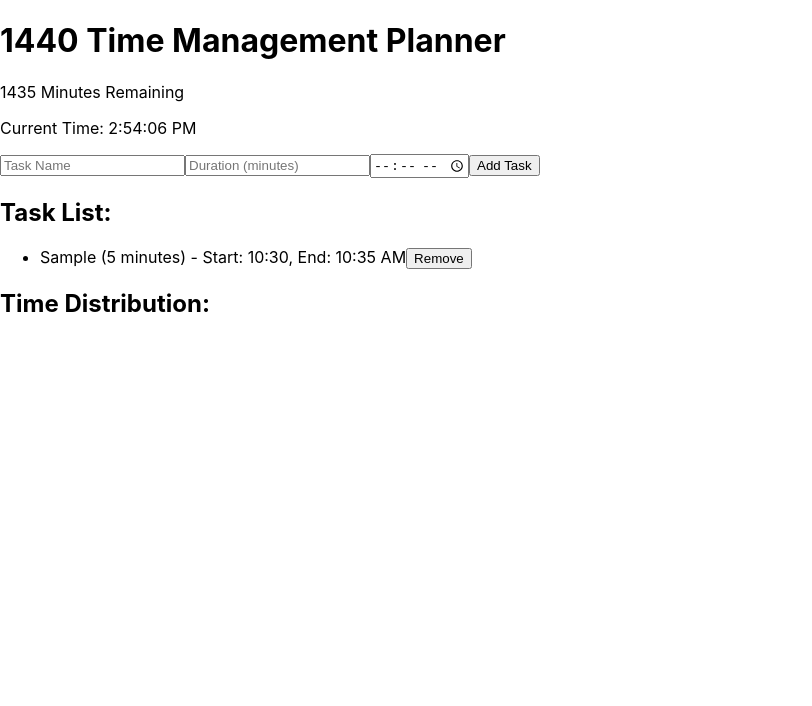
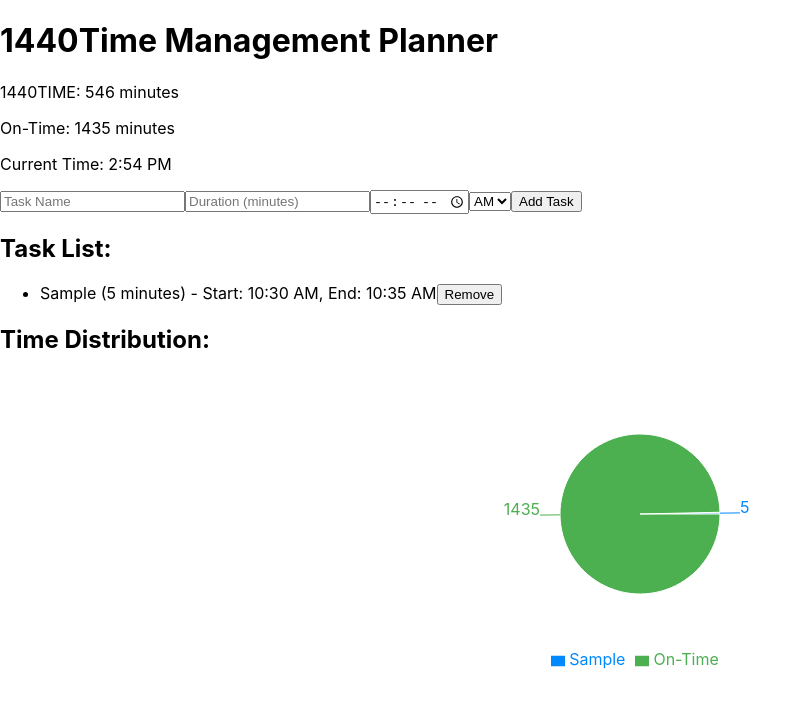
Before and after one commit to kmac1310/my-first-react-app, a React (Create React App) app: page / in a window 1280 px wide. Both pictures are taken after typing "Sample", "5", "10:30" into the empty fields and a click on the button "Add Task". Shown: the top 706 px of the page, without its empty margins (0-812 px from the left). Built offline with nearby package versions, Linux system fonts and the light colour scheme.

Commit message:
Added updated code for Time Management Planner with AM/PM selection and enhanced Pie chart

```diff
--- a/src/App.js
+++ b/src/App.js
@@ -3,33 +3,51 @@ import { PieChart, Pie, Cell, ResponsiveContainer, Legend, Tooltip } from 'recha
 
 const TimeManagementPlanner = () => {
   const [tasks, setTasks] = useState([]);
-  const [newTask, setNewTask] = useState({ name: '', duration: '', start: '' });
+  const [newTask, setNewTask] = useState({ name: '', duration: '', start: '', ampm: 'AM' });
   const [remainingMinutes, setRemainingMinutes] = useState(1440);
   const [currentTime, setCurrentTime] = useState('');
+  const [totalMinutesLeft, setTotalMinutesLeft] = useState(1440);
 
   const COLORS = ['#0088FE', '#00C49F', '#FFBB28', '#FF8042', '#8884D8', '#82ca9d', '#FF6663', '#E0FF4F', '#6B5B95', '#88B04B'];
+  const ON_TIME_COLOR = '#4CAF50';
 
   useEffect(() => {
     const timer = setInterval(() => {
-      setCurrentTime(new Date().toLocaleTimeString());
+      const now = new Date();
+      setCurrentTime(formatTime(now));
+      const minutesPassed = now.getHours() * 60 + now.getMinutes();
+      setTotalMinutesLeft(1440 - minutesPassed);
     }, 1000);
     return () => clearInterval(timer);
   }, []);
 
   useEffect(() => {
-    const totalMinutes = tasks.reduce((sum, task) => sum + parseInt(task.duration), 0);
-    setRemainingMinutes(1440 - totalMinutes);
+    const totalTaskMinutes = tasks.reduce((sum, task) => sum + parseInt(task.duration), 0);
+    setRemainingMinutes(1440 - totalTaskMinutes);
   }, [tasks]);
+
+  const formatTime = (date) => {
+    let hours = date.getHours();
+    const minutes = date.getMinutes().toString().padStart(2, '0');
+    const ampm = hours >= 12 ? 'PM' : 'AM';
+    hours = hours % 12;
+    hours = hours ? hours : 12;
+    return `${hours}:${minutes} ${ampm}`;
+  };
 
   const handleAddTask = () => {
     if (newTask.name && newTask.duration && newTask.start) {
       const duration = parseInt(newTask.duration);
-      const startTime = new Date(`2000-01-01T${newTask.start}`);
+      const [hours, minutes] = newTask.start.split(':');
+      let startHours = parseInt(hours);
+      if (newTask.ampm === 'PM' && startHours !== 12) startHours += 12;
+      if (newTask.ampm === 'AM' && startHours === 12) startHours = 0;
+      const startTime = new Date(2000, 0, 1, startHours, parseInt(minutes));
       const endTime = new Date(startTime.getTime() + duration * 60000);
-      const end = endTime.toLocaleTimeString([], { hour: '2-digit', minute: '2-digit' });
+      const end = formatTime(endTime);
 
-      setTasks([...tasks, { ...newTask, duration, end }]);
-      setNewTask({ name: '', duration: '', start: '' });
+      setTasks([...tasks, { ...newTask, duration, end, start: formatTime(startTime) }]);
+      setNewTask({ name: '', duration: '', start: '', ampm: 'AM' });
     }
   };
 
@@ -38,62 +56,68 @@ const TimeManagementPlanner = () => {
     setTasks(updatedTasks);
   };
 
+  const getChartData = () => {
+    const taskData = tasks.map(task => ({
+      name: task.name,
+      value: parseInt(task.duration)
+    }));
+    taskData.push({ name: 'On-Time', value: remainingMinutes });
+    return taskData;
+  };
+
   return (
-    <div className="max-w-4xl mx-auto p-4">
-      <h1 className="text-3xl font-bold mb-4">1440 Time Management Planner</h1>
-      <div className="mb-4">
-        <p className="text-xl font-semibold">{remainingMinutes} Minutes Remaining</p>
+    <div>
+      <h1>1440Time Management Planner</h1>
+      <div>
+        <p>1440TIME: {totalMinutesLeft} minutes</p>
+        <p>On-Time: {remainingMinutes} minutes</p>
         <p>Current Time: {currentTime}</p>
       </div>
-      <div className="flex flex-wrap mb-4">
+      <div>
         <input
           type="text"
           placeholder="Task Name"
-          className="border p-2 m-1"
           value={newTask.name}
           onChange={(e) => setNewTask({ ...newTask, name: e.target.value })}
         />
         <input
           type="number"
           placeholder="Duration (minutes)"
-          className="border p-2 m-1"
           value={newTask.duration}
           onChange={(e) => setNewTask({ ...newTask, duration: e.target.value })}
         />
         <input
           type="time"
-          className="border p-2 m-1"
           value={newTask.start}
           onChange={(e) => setNewTask({ ...newTask, start: e.target.value })}
         />
-        <button onClick={handleAddTask} className="bg-blue-500 text-white p-2 m-1 rounded">
-          Add Task
-        </button>
+        <select
+          value={newTask.ampm}
+          onChange={(e) => setNewTask({ ...newTask, ampm: e.target.value })}
+        >
+          <option value="AM">AM</option>
+          <option value="PM">PM</option>
+        </select>
+        <button onClick={handleAddTask}>Add Task</button>
       </div>
-      <div className="flex flex-wrap">
-        <div className="w-full md:w-1/2 pr-4">
-          <h2 className="text-xl font-semibold mb-2">Task List:</h2>
-          <ul className="mb-4">
+      <div>
+        <h2>Task List:</h2>
+        <ul>
           {tasks.map((task, index) => (
-              <li key={index} className="mb-2 flex justify-between items-center">
-                <span>
+            <li key={index}>
               {task.name} ({task.duration} minutes) - Start: {task.start}, End: {task.end}
-                </span>
-                <button onClick={() => handleRemoveTask(index)} className="bg-red-500 text-white p-1 text-sm rounded">
-                  Remove
-                </button>
+              <button onClick={() => handleRemoveTask(index)}>Remove</button>
             </li>
           ))}
         </ul>
       </div>
-        <div className="w-full md:w-1/2">
-          <h2 className="text-xl font-semibold mb-2">Time Distribution:</h2>
-          <div className="h-80">
-            <ResponsiveContainer width="100%" height="100%">
+      <div>
+        <h2>Time Distribution:</h2>
+        <ResponsiveContainer width="100%" height={300}>
           <PieChart>
             <Pie
-                  data={tasks}
-                  dataKey="duration"
+              data={getChartData()}
+              dataKey="value"
               nameKey="name"
               cx="50%"
               cy="50%"
@@ -101,8 +125,11 @@ const TimeManagementPlanner = () => {
               fill="#8884d8"
               label
             >
-                  {tasks.map((entry, index) => (
-                    <Cell key={`cell-${index}`} fill={COLORS[index % COLORS.length]} />
+              {getChartData().map((entry, index) => (
+                <Cell
+                  key={`cell-${index}`}
+                  fill={entry.name === 'On-Time' ? ON_TIME_COLOR : COLORS[index % COLORS.length]}
+                />
               ))}
             </Pie>
             <Tooltip />
@@ -111,8 +138,6 @@ const TimeManagementPlanner = () => {
         </ResponsiveContainer>
       </div>
     </div>
-      </div>
-    </div>
   );
 };
 
```
Lines whose indentation alone changed are shown as unchanged.
